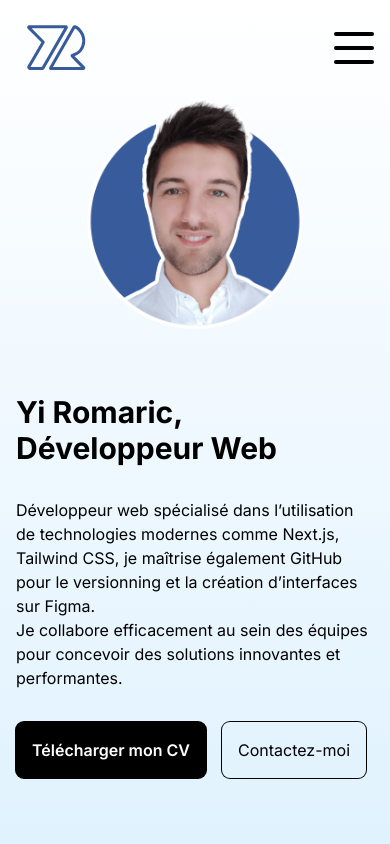
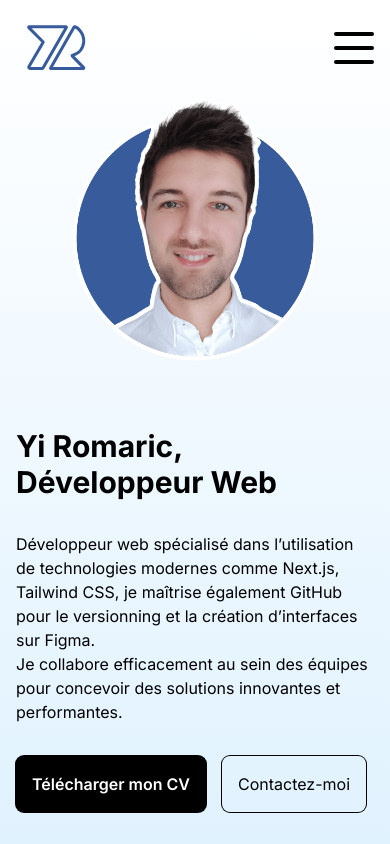
Before and after one commit to Yiroma/yiromaric-portfolio-2024-nextjs, a Next.js app: page / in a window 390 px wide. Built offline with nearby package versions, Linux system fonts and the light colour scheme.

Commit message:
add image in home page and add responsive design

```diff
--- a/src/app/page.jsx
+++ b/src/app/page.jsx
@@ -14,15 +14,15 @@ const Homepage = () => {
       animate={{ y: "0%" }}
       transition={{ duration: 0.6 }}
     >
-      <div className="flex flex-col lg:flex-row px-4 sm:px-8 md:px-12 lg:px-20 xl:px-48 gap-12">
+      <div className="h-full flex flex-col justify-center items-center lg:flex-row px-4 sm:px-8 md:px-12 lg:px-20 xl:px-48 gap-12 ">
         {/* IMAGE CONTAINER */}
-        <div className="lg:h-full lg:w-1/2 relative flex items-center justify-center">
+        <div className="w-full h-full lg:w-1/2 relative flex items-center justify-center sm:max-w-sm md:max-w-md lg:max-w-lg xl:max-w-xl">
           <Image
             src="/pictures/yiroma1080.webp"
             alt="image d'accueil"
-            width={250}
-            height={250}
-            // fill
+            // width={250}
+            // height={250}
+            fill
             className="object-contain"
           />
         </div>
@@ -45,7 +45,7 @@ const Homepage = () => {
           </p>
 
           {/* BUTTONS */}
-          <div className="w-full flex gap-4">
+          <div className="w-full flex gap-4 pb-8 md:pb-12 ">
             <DownloadCv />
 
             <ContactMe />
```
